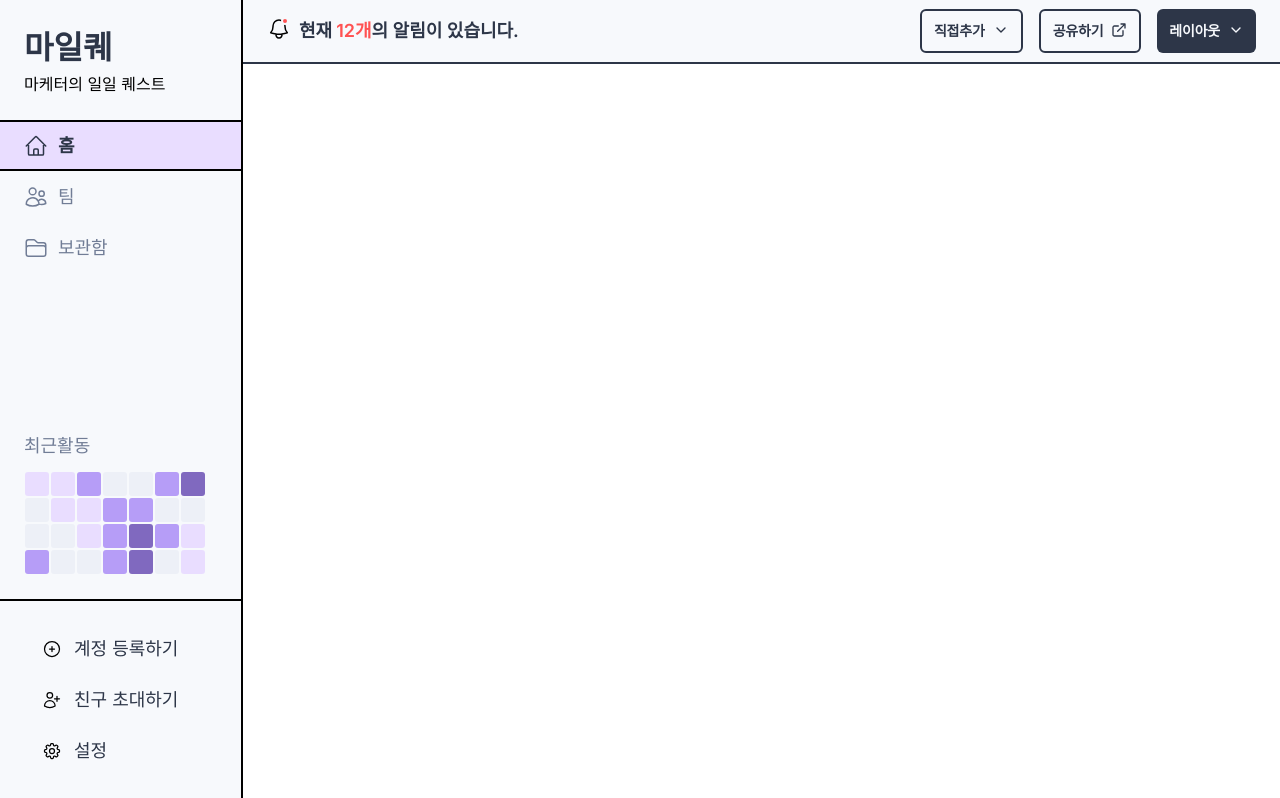
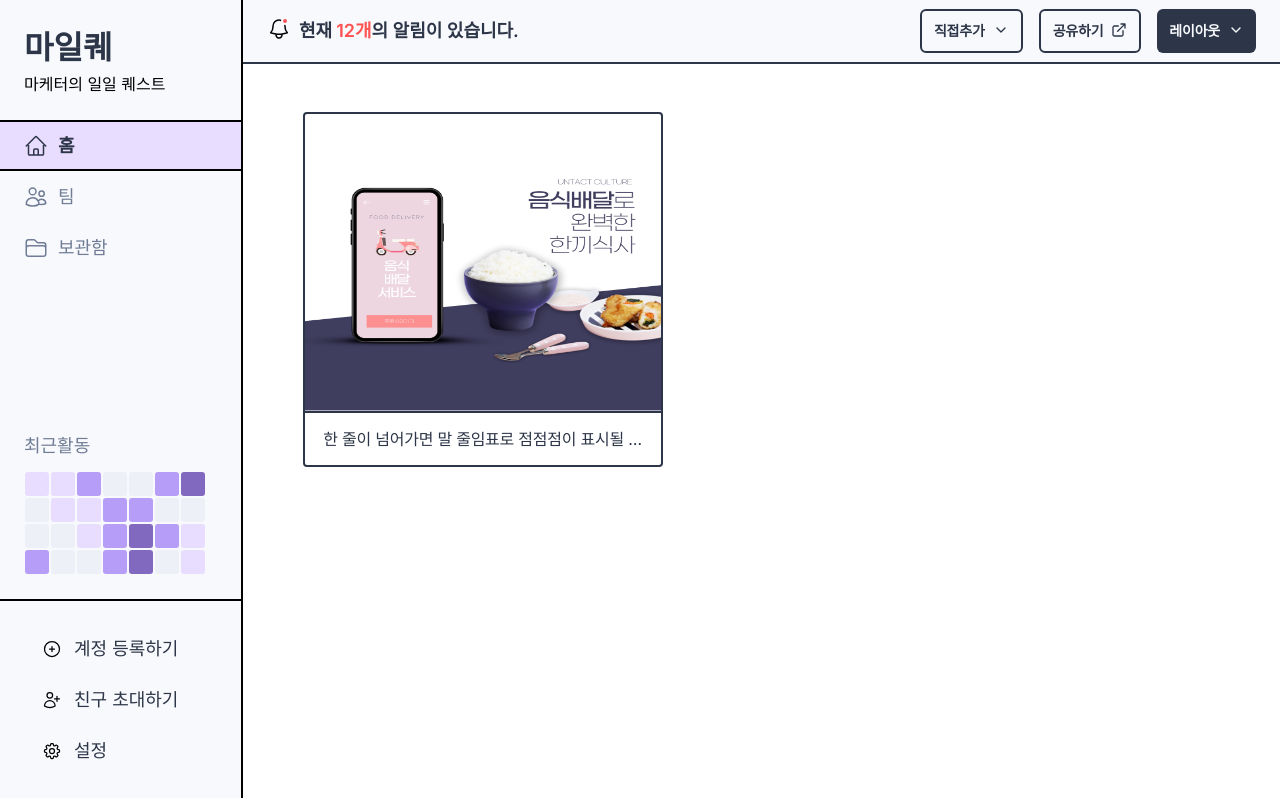
Before and after one commit to Dong-tak/milque-front, a Next.js app: page / in a window 1280 px wide. Built offline with nearby package versions, Linux system fonts and the light colour scheme.

Commit message:
: The code changes introduce lazy loading for images and add a new component called ContentsPrev.
## ✅ What I did
- 기본 contents preview
- contents popup view

## #️⃣ Linked issues

```diff
--- a/app/page.tsx
+++ b/app/page.tsx
@@ -1,9 +1,13 @@
 import AlarmBar from "@/components/alarm-bar";
+import ContentsPrev from "@/components/contents-prev";
 
 export default function Home() {
   return (
-    <div className="flex justify-center">
+    <div className="flex flex-col">
       <AlarmBar />
+      <div className="flex px-[60px] py-12">
+        <ContentsPrev />
+      </div>
     </div>
   );
 }
--- /dev/null
+++ b/components/contents-modal.tsx
@@ -0,0 +1,35 @@
+import React from "react";
+import LinkedAccount from "./linked-account";
+import { AccountBtnOutline, AccountBtnSolid } from "@/styles/buttonStyle";
+import { linkSvg, returnArrow } from "@/public/svgBag";
+import SvgIcon from "./svgIcon";
+import colors from "@/styles/tailwindColors";
+import {
+  ContentsModalBox,
+  ContentsModalContainer,
+  ContentsModalImg,
+  ContentsModalInfo,
+} from "@/styles/contentsStyle";
+
+interface ContentsModalProps {
+  onClose: () => void;
+}
+
+function ContentsModal({ onClose }: ContentsModalProps) {
+  return (
+    <div
+      className="fixed inset-0 z-20 flex items-center justify-center bg-black bg-opacity-50"
+      onClick={onClose}
+    >
+      <ContentsModalContainer onClick={(e) => e.stopPropagation()}>
+        <ContentsModalImg />
+        <ContentsModalBox>
+          <div className="h-40 w-full bg-que-red"></div>
+          <ContentsModalInfo></ContentsModalInfo>
+        </ContentsModalBox>
+      </ContentsModalContainer>
+    </div>
+  );
+}
+
+export default ContentsModal;
--- /dev/null
+++ b/components/contents-prev.tsx
@@ -0,0 +1,31 @@
+"use client";
+
+import {
+  ContentsComment,
+  ContentsContainer,
+  ContentsImg,
+} from "@/styles/contentsStyle";
+import { useState } from "react";
+import ContentsModal from "./contents-modal";
+
+export default function ContentsPrev() {
+  const [isContentsPrev, setIsContentsPrev] = useState(false);
+  const clickContentsPrev = () => setIsContentsPrev(!isContentsPrev);
+  const closeModal = () => setIsContentsPrev(false);
+
+  return (
+    <button onClick={clickContentsPrev}>
+      <ContentsContainer>
+        <ContentsImg
+          src={"/test.png"}
+          alt="profile"
+          className="border-b-2 border-basic-800"
+        />
+        <ContentsComment>
+          한 줄이 넘어가면 말 줄임표로 점점점이 표시될 예정입니다.
+        </ContentsComment>
+      </ContentsContainer>
+      {isContentsPrev && <ContentsModal onClose={closeModal} />}
+    </button>
+  );
+}
--- /dev/null
+++ b/styles/contentsStyle.tsx
@@ -0,0 +1,80 @@
+import styled from "@emotion/styled";
+import colors from "./tailwindColors";
+
+export const ContentsContainer = styled.div`
+  display: flex;
+  width: 360px;
+  height: 355px;
+  padding-bottom: 4px;
+  flex-direction: column;
+  align-items: center;
+  border-radius: 4px;
+  border: 2px solid ${colors["basic-800"]};
+`;
+
+export const ContentsImg = styled.img`
+  flex: 1 0 0;
+  align-self: stretch;
+  overflow: hidden;
+`;
+
+export const ContentsComment = styled.div`
+  display: -webkit-box;
+  padding: 2px 16px;
+  flex-direction: column;
+  align-items: flex-start;
+  gap: 8px;
+  align-self: stretch;
+  -webkit-line-clamp: 1; /* Limit to 2 lines */
+  -webkit-box-orient: vertical;
+  overflow: hidden;
+  color: ${colors["basic-800"]};
+  font-feature-settings: "calt" off;
+  text-overflow: ellipsis;
+  font-size: 16px;
+  font-style: normal;
+  font-weight: 400;
+  line-height: 150%; /* 24px */
+  letter-spacing: -0.24px;
+  line-height: 48px;
+  height: 48px;
+`;
+
+export const ContentsModalContainer = styled.div`
+  display: inline-flex;
+  justify-content: flex-end;
+  align-items: center;
+  border-radius: 8px;
+  border: 2px solid ${colors["basic-800"]};
+  overflow: hidden;
+`;
+
+export const ContentsModalImg = styled.img`
+  display: flex;
+  width: 715px;
+  height: 715px;
+  justify-content: center;
+  align-items: center;
+
+  background: ${colors["basic-500"]};
+`;
+
+export const ContentsModalBox = styled.div`
+  display: flex;
+  width: 500px;
+  height: 715px;
+  flex-direction: column;
+  align-items: flex-start;
+  background: ${colors["basic-700"]};
+`;
+
+export const ContentsModalInfo = styled.div`
+  display: flex;
+  width: 500px;
+  padding: 24px;
+  align-items: flex-start;
+  gap: 18px;
+  border-top: 2px solid var(--WF-Base-800, #2d3648);
+  background: var(--colors-common-white, #fff);
+  background: ${colors["primary-80"]};
+`;
```
Also changed, not shown: public/test.png (added).
